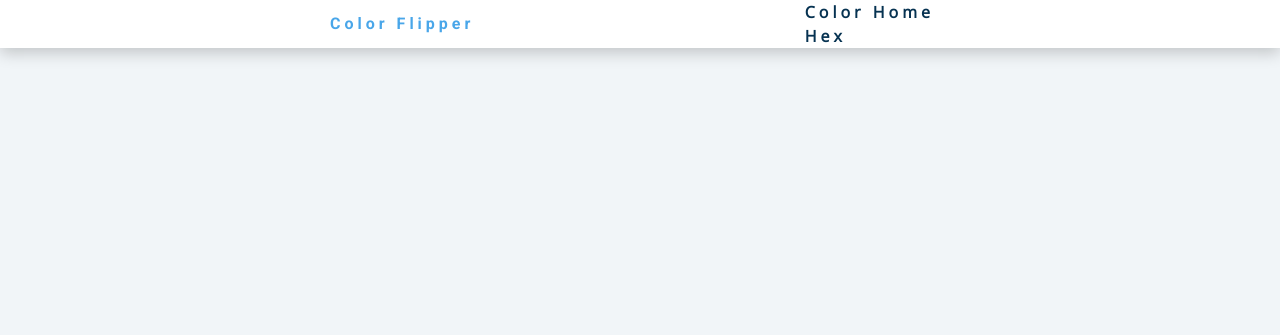
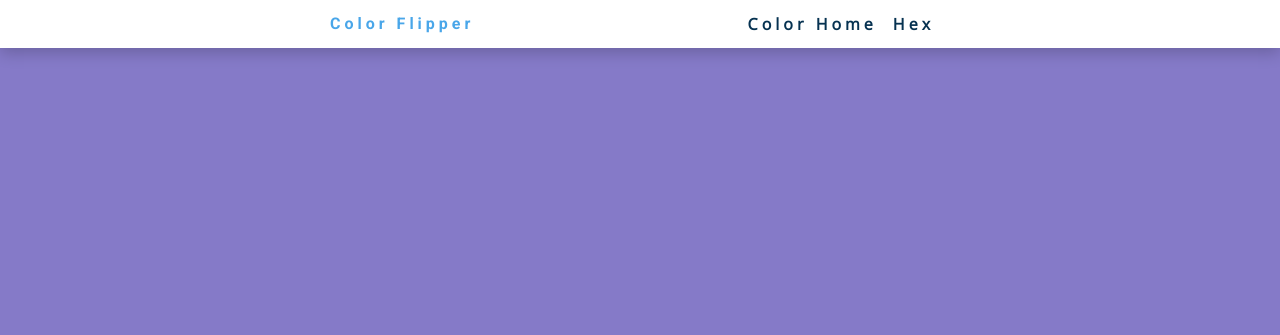
Before and after one commit to tnyandoro/Color-flipper, a plain HTML site: page index.html in a window 1280 px wide. Both pictures are taken after a click on the button "CLICK ME". Shown: the top 335 px of the page. Drawn offline with nearby package versions, Linux system fonts and the light colour scheme.

Commit message:
Set a value to selecte and affect the back ground

```diff
--- a/app.js
+++ b/app.js
@@ -1,10 +1,10 @@
 const colors = ["green", "red", "rgba(133,122,200)", "#f15025"];
-const btn = document.querySelector("#btn");
-const color = document.querySelector(".color");
+const btn = document.getElementById('btn');
+const color = document.querySelector('.color');
 
 btn.addEventListener('click', function () {
   // We want to get a random number between 0 - 3
-  const randomNumber = 2;
-  document.body.style.backgroundColor = color[randomNumber];
-  color.textContent = colors[randomNumber]
+ const randomNumber = 2;
+ document.body.style.backgroundColor = colors[randomNumber];
+ color.textContent = colors[randomNumber];
 });
--- a/index.html
+++ b/index.html
@@ -11,7 +11,7 @@
     <nav>
       <div class="nav-center">
         <h4>Color Flipper</h4>
-        <ul class="na-links">
+        <ul class="nav-links">
           <li>
             <a href="index.html">Color Home</a>
           </li>
```
